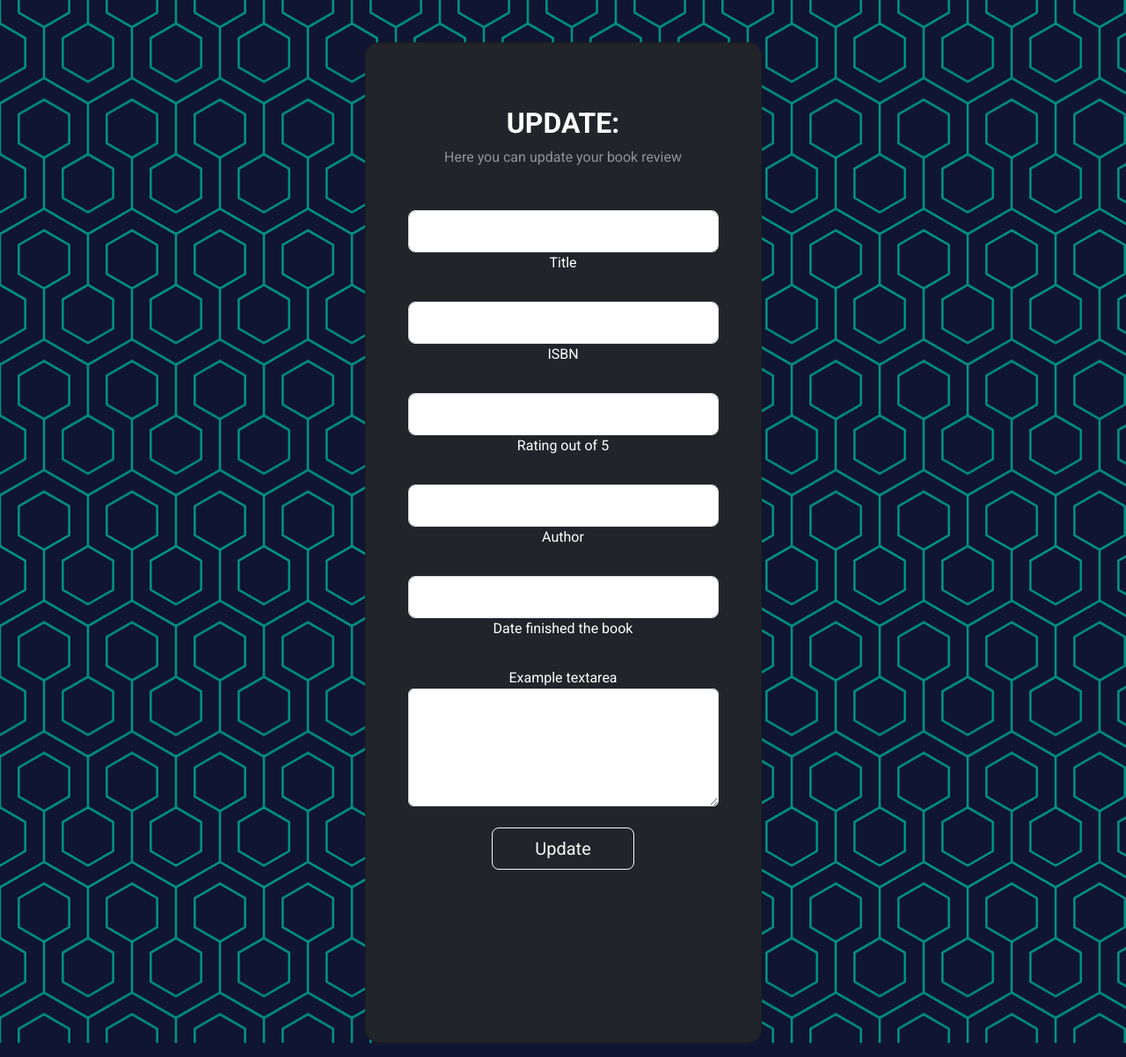
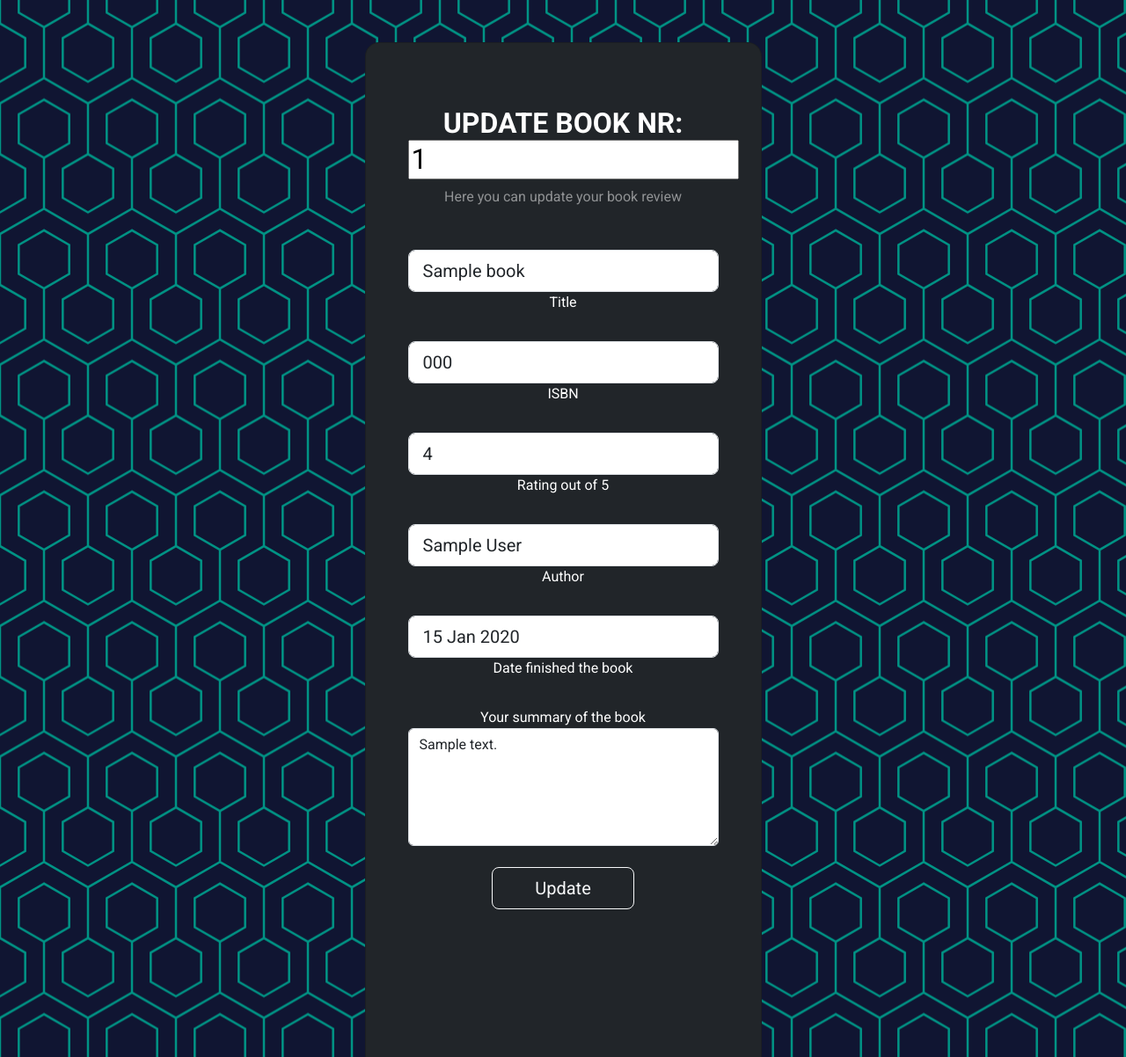
Before and after one commit to MelissaRoodt/Bookery, a Node server app: template views/update.ejs in a window 1280 px wide. Shown: the top 1202 px of the page at 88% size. Run offline with Node 20, Linux system fonts and the light colour scheme; the template is opened without the code that fills it: most values are stand-ins (such as "Sample title", 1, 10 or a date in 2020).

Commit message:
Add update method

```diff
--- a/index.js
+++ b/index.js
@@ -11,7 +11,7 @@ const db = new pg.Client({
     user: "postgres",
     host: "localhost",
     database: "Bookery",
-    password: "123456",
+    password: "BaDa55BLue",
     port: 5432,
 });
 
@@ -60,8 +60,8 @@ app.get("/", async (req, res) => {
     const quote = await getQouteAPI();
 
     //use postgress database
-    const database_results = await db.query("SELECT * FROM books");
-    let db_books = await getBooks(database_results);
+    const database_results = await db.query("SELECT * FROM books ORDER BY title ASC");
+    const db_books = await getBooks(database_results);
 
     res.render("index.ejs", {books: db_books, content: quote});//change books : books if you dont have the database setup yet
 });
@@ -108,8 +108,35 @@ app.post("/add", async (req, res) =>{
     }
 });
 
-app.get("/update", (req, res) => {
-    res.render("update.ejs");
+app.get("/update/:id", async (req, res) => {
+    const database_results = await db.query("SELECT * FROM books WHERE id = $1",
+        [req.params.id]
+    );
+    const db_books = await getBooks(database_results);
+    res.render("update.ejs", {books: db_books});
+});
+
+app.post("/update", async (req, res) => {
+    const book = {
+        id: req.body["id"],
+        title: req.body["title"],
+        isbn: req.body["isbn"],
+        rating: req.body["rating"],
+        author: req.body["author"],
+        date: req.body["date"],
+        summary: req.body["summary"]
+    }
+    console.log(book);
+
+    try{
+        await db.query("UPDATE books SET title=($1), author=($2), isbn=($3), rating=($4), date=($5), summary=($6) WHERE id=($7)",
+            [book.title, book.author, book.isbn, book.rating, book.date, book.summary, book.id]);
+
+            res.redirect("/");
+    }catch (err) {
+      console.log(err);
+      res.status(401).send(`Book not modified with ID: ${book.id}`);
+    }
 });
 
 app.get("/login", (req, res) => {
--- a/views/index.ejs
+++ b/views/index.ejs
@@ -84,8 +84,8 @@
                 <p class="card-text"><%= book.date %></p>
               </div>
               <p class="card-text"><%= book.summary %></p>
-              <a href="/update" class="btn btn-primary">Update</a>
-              <a href="#" class="btn btn-primary">Delete</a>
+              <a href="/update/<%= book.id %>" class="btn btn-primary">Update</a>
+              <a href="/delete/<%= book.id %>" class="btn btn-primary">Delete</a>
             </div>
           </div>
         </li>
--- a/views/update.ejs
+++ b/views/update.ejs
@@ -30,7 +30,7 @@
               <div class="card bg-dark text-white" style="border-radius: 1rem">
                 <div class="card-body p-5 text-center">
                   <div class="mb-md-5 mt-md-4 pb-5">
-                    <h2 class="fw-bold mb-2 text-uppercase">Update:</h2>
+                    <h2 class="fw-bold mb-2 text-uppercase">Update Book nr: <form><input type="text" name="id" value="<%= books[0].id %>"/></form></h2>
                     <p class="text-white-50 mb-5">
                       Here you can update your book review
                     </p>
@@ -43,6 +43,8 @@
                         type="text"
                         id="title"
                         class="form-control form-control-lg"
+                        value="<%= books[0].title %>"
+                        name="title"
                       />
                       <label class="form-label" for="typeTitle">Title</label>
                     </div>
@@ -55,6 +57,8 @@
                         type="text"
                         id="isbn"
                         class="form-control form-control-lg"
+                        value="<%= books[0].isbn %>"
+                        name="isbn"
                       />
                       <label class="form-label" for="typeTitle">ISBN</label>
                     </div>
@@ -67,6 +71,8 @@
                         type="text"
                         id="rating"
                         class="form-control form-control-lg"
+                        value="<%= books[0].rating %>"
+                        name="rating"
                       />
                       <label class="form-label" for="typeRating"
                         >Rating out of 5</label
@@ -81,6 +87,8 @@
                         type="text"
                         id="author"
                         class="form-control form-control-lg"
+                        value="<%= books[0].author %>"
+                        name="author"
                       />
                       <label class="form-label" for="typeauthor">Author</label>
                     </div>
@@ -93,6 +101,8 @@
                         type="text"
                         id="date"
                         class="form-control form-control-lg"
+                        value="<%= books[0].date %>"
+                        name="date"
                       />
                       <label class="form-label" for="typeauthor">Date finished the book</label>
                     </div>
@@ -102,13 +112,14 @@
                       class="form-outline form-white mb-4"
                     >
                       <label for="exampleFormControlTextarea1"
-                        >Example textarea</label
+                        >Your summary of the book</label
                       >
                       <textarea
                         class="form-control"
                         id="summary"
                         rows="5"
-                      ></textarea>
+                        name="summary"
+                      ><%= books[0].summary %></textarea>
                     </div>
 
                     <button
```
